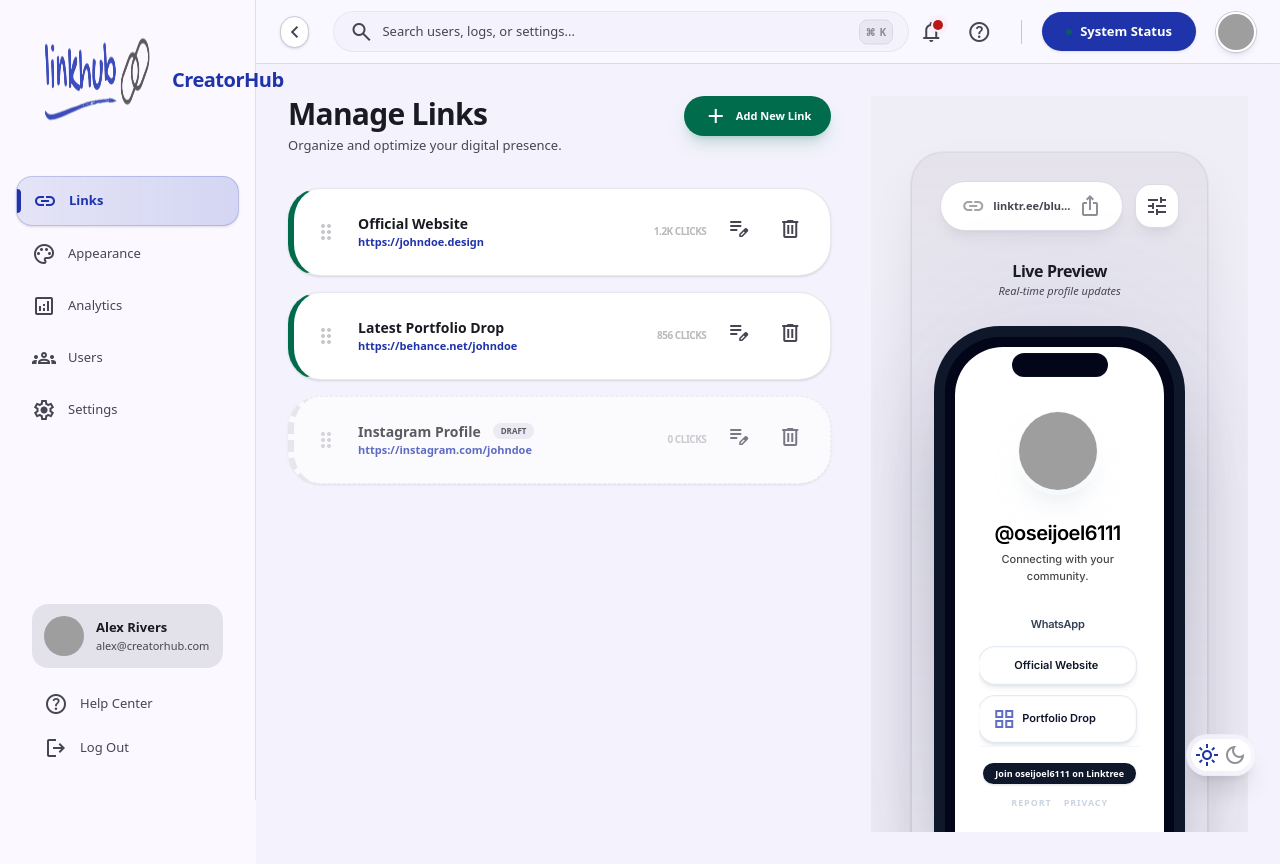
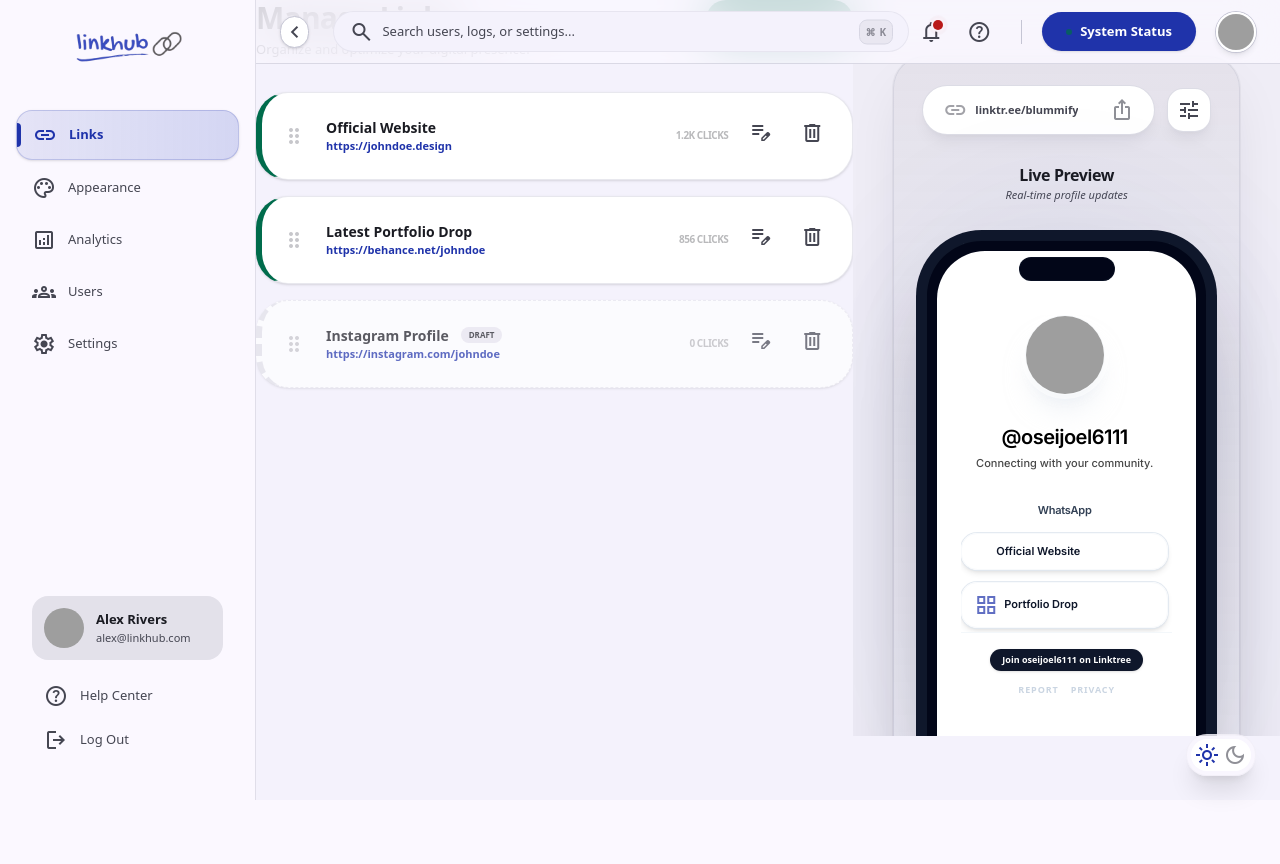
Before and after one commit to blummify/linkhub, a Next.js app: page /user-admin in a window 1280 px wide. After the commit the page ends 800 px from the top, so only its background shows below. Built offline with nearby package versions, Linux system fonts and the light colour scheme; grey boxes are pictures that could not be loaded.

Commit message:
Update:UI admin page

```diff
--- a/app/components/CollapsibleSidebar.tsx
+++ b/app/components/CollapsibleSidebar.tsx
@@ -12,7 +12,7 @@ export default function CollapsibleSidebar({ children, isAdmin = false }: { chil
   };
 
   const getLinkClasses = (href: string) => {
-    const baseClasses = "flex items-center gap-3 px-4 py-3 rounded-xl transition-all active:scale-95 duration-200 ease-in-out relative";
+    const baseClasses = `flex items-center ${isCollapsed ? 'justify-center' : 'gap-3'} ${isCollapsed ? 'px-2' : 'px-4'} py-3 rounded-xl transition-all active:scale-95 duration-200 ease-in-out relative`;
     if (isActiveLink(href)) {
       return `${baseClasses} bg-gradient-to-r from-primary/10 to-primary-container/20 text-primary font-semibold shadow-sm border border-primary/20`;
     }
@@ -25,19 +25,16 @@ export default function CollapsibleSidebar({ children, isAdmin = false }: { chil
       <aside
         id="sidebar"
         className={`h-screen bg-surface border-r border-outline-variant/50 z-50 transition-all duration-300 ease-in-out fixed left-0 top-0 flex flex-col ${
-          isCollapsed ? 'w-0 p-0 overflow-hidden' : 'w-64 p-4'
+          isCollapsed ? 'w-16 p-2' : 'w-64 p-4'
         }`}
       >
         {/* Logo Section */}
-        <div className="mb-8 px-4">
-          <div className="flex items-center gap-3">
+        <div className={`${isCollapsed ? 'mb-6' : 'mb-10'} flex justify-center ${isCollapsed ? 'pt-1' : 'pt-2'}`}>
           <img
             src="/link_hub_logo.png"
-              alt="CreatorHub Logo"
-              className="w-32 h-32"
+            alt="LinkHub Logo"
+            className={`${isCollapsed ? 'w-8 h-8' : 'w-32'}`}
           />
-            <span className="text-xl font-bold tracking-tight text-primary">CreatorHub</span>
-          </div>
         </div>
 
         <nav className="flex-1 space-y-1">
@@ -46,14 +43,14 @@ export default function CollapsibleSidebar({ children, isAdmin = false }: { chil
               <div className="absolute left-0 top-1/2 -translate-y-1/2 w-1 h-6 bg-primary rounded-r-full"></div>
             )}
             <span className="material-symbols-outlined">link</span>
-            <span className="text-[13px]">Links</span>
+            {!isCollapsed && <span className="text-[13px]">Links</span>}
           </a>
           <a className={getLinkClasses('/appearance')} href="/appearance">
             {isActiveLink('/appearance') && (
               <div className="absolute left-0 top-1/2 -translate-y-1/2 w-1 h-6 bg-primary rounded-r-full"></div>
             )}
             <span className="material-symbols-outlined">palette</span>
-            <span className="text-[13px]">Appearance</span>
+            {!isCollapsed && <span className="text-[13px]">Appearance</span>}
           </a>
 
           <a className={getLinkClasses('/analytics')} href="/analytics">
@@ -61,7 +58,7 @@ export default function CollapsibleSidebar({ children, isAdmin = false }: { chil
               <div className="absolute left-0 top-1/2 -translate-y-1/2 w-1 h-6 bg-primary rounded-r-full"></div>
             )}
             <span className="material-symbols-outlined">analytics</span>
-            <span className="text-[13px]">Analytics</span>
+            {!isCollapsed && <span className="text-[13px]">Analytics</span>}
           </a>
 
           <a className={getLinkClasses('/admin/users')} href="/admin/users">
@@ -69,7 +66,7 @@ export default function CollapsibleSidebar({ children, isAdmin = false }: { chil
               <div className="absolute left-0 top-1/2 -translate-y-1/2 w-1 h-6 bg-primary rounded-r-full"></div>
             )}
             <span className="material-symbols-outlined">groups</span>
-            <span className="text-[13px]">Users</span>
+            {!isCollapsed && <span className="text-[13px]">Users</span>}
           </a>
 
           <a className={getLinkClasses('/admin/settings')} href="/admin/settings">
@@ -77,14 +74,14 @@ export default function CollapsibleSidebar({ children, isAdmin = false }: { chil
               <div className="absolute left-0 top-1/2 -translate-y-1/2 w-1 h-6 bg-primary rounded-r-full"></div>
             )}
             <span className="material-symbols-outlined">settings</span>
-            <span className="text-[13px]">Settings</span>
+            {!isCollapsed && <span className="text-[13px]">Settings</span>}
           </a>
         </nav>
 
         {/* Bottom Section */}
-        <div className="mt-auto p-4 space-y-4">
+        <div className={`mt-auto ${isCollapsed ? 'p-2' : 'p-4'} space-y-4 pb-6`}>
           {/* User Profile */}
-          <div className="flex items-center gap-3 p-3 bg-surface-container-highest rounded-xl">
+          <div className={`${isCollapsed ? 'justify-center' : 'flex items-center gap-3'} p-3 bg-surface-container-highest rounded-xl`}>
             <div className="w-10 h-10 rounded-full overflow-hidden">
               <img
                 alt="User Avatar"
@@ -92,21 +89,23 @@ export default function CollapsibleSidebar({ children, isAdmin = false }: { chil
                 className="w-full h-full object-cover"
               />
             </div>
+            {!isCollapsed && (
               <div className="flex-1 min-w-0">
                 <p className="text-[13px] font-semibold text-on-surface truncate">Alex Rivers</p>
-              <p className="text-[11px] text-on-surface-variant truncate">alex@creatorhub.com</p>
+                <p className="text-[11px] text-on-surface-variant truncate">alex@linkhub.com</p>
               </div>
+            )}
           </div>
 
           {/* Bottom Links */}
           <div className="space-y-1">
-            <a className="flex items-center gap-3 px-3 py-2 text-on-surface-variant hover:text-on-surface hover:bg-surface-container-highest rounded-lg transition-all" href="/help">
+            <a className={`flex items-center ${isCollapsed ? 'justify-center' : 'gap-3'} px-3 py-2 text-on-surface-variant hover:text-on-surface hover:bg-surface-container-highest rounded-lg transition-all`} href="/help">
               <span className="material-symbols-outlined text-lg">help</span>
-              <span className="text-[13px]">Help Center</span>
+              {!isCollapsed && <span className="text-[13px]">Help Center</span>}
             </a>
-            <a className="flex items-center gap-3 px-3 py-2 text-on-surface-variant hover:text-on-surface hover:bg-surface-container-highest rounded-lg transition-all" href="/logout">
+            <a className={`flex items-center ${isCollapsed ? 'justify-center' : 'gap-3'} px-3 py-2 text-on-surface-variant hover:text-on-surface hover:bg-surface-container-highest rounded-lg transition-all`} href="/logout">
               <span className="material-symbols-outlined text-lg">logout</span>
-              <span className="text-[13px]">Log Out</span>
+              {!isCollapsed && <span className="text-[13px]">Log Out</span>}
             </a>
           </div>
         </div>
--- a/app/user-admin/UserAdminClient.tsx
+++ b/app/user-admin/UserAdminClient.tsx
@@ -48,12 +48,12 @@ export default function UserAdminClient() {
 
         <main
           id="mainContent"
-          className={`pt-16 min-h-screen bg-surface-container-low transition-all duration-500 ease-in-out ${
+          className={`min-h-screen bg-surface-container-low transition-all duration-500 ease-in-out ${
             isCollapsed ? "ml-0" : "ml-0 lg:ml-64"
           }`}
         >
           <LinksStyleTwoColumnLayout
-            className={isCollapsed ? "px-12 md:px-20" : ""}
+            className="!p-0 !gap-0"
             previewColumnClassName={EDITOR_PREVIEW_COLUMN_CLASS}
             left={<ManageLinksSection links={DEMO_LINKS} />}
             preview={
--- a/templates/apperance.html
+++ b/templates/apperance.html
@@ -86,7 +86,6 @@
 <header class="w-full sticky top-0 z-50 bg-[#fbf8ff] dark:bg-[#1a1b1e] border-b border-transparent">
 <div class="flex justify-between items-center px-6 py-3 w-full">
 <div class="flex items-center gap-8">
-<span class="text-xl font-bold text-[#1f33aa] dark:text-[#3b4ec2] tracking-tight font-headline">CreatorHub</span>
 <div class="hidden md:flex items-center bg-surface-container-low px-4 py-2 rounded-full w-96">
 <span class="material-symbols-outlined text-outline text-sm">search</span>
 <input class="bg-transparent border-none focus:ring-0 text-sm w-full ml-2" placeholder="Search components..." type="text"/>
@@ -358,7 +357,6 @@
 </div>
 <!-- Logo Watermark -->
 <div class="absolute bottom-8 left-1/2 -translate-x-1/2 flex items-center gap-1 opacity-20">
-<span class="text-[10px] font-bold font-headline">CreatorHub</span>
 </div>
 </div>
 </div>
```
Lines whose indentation alone changed are shown as unchanged.
